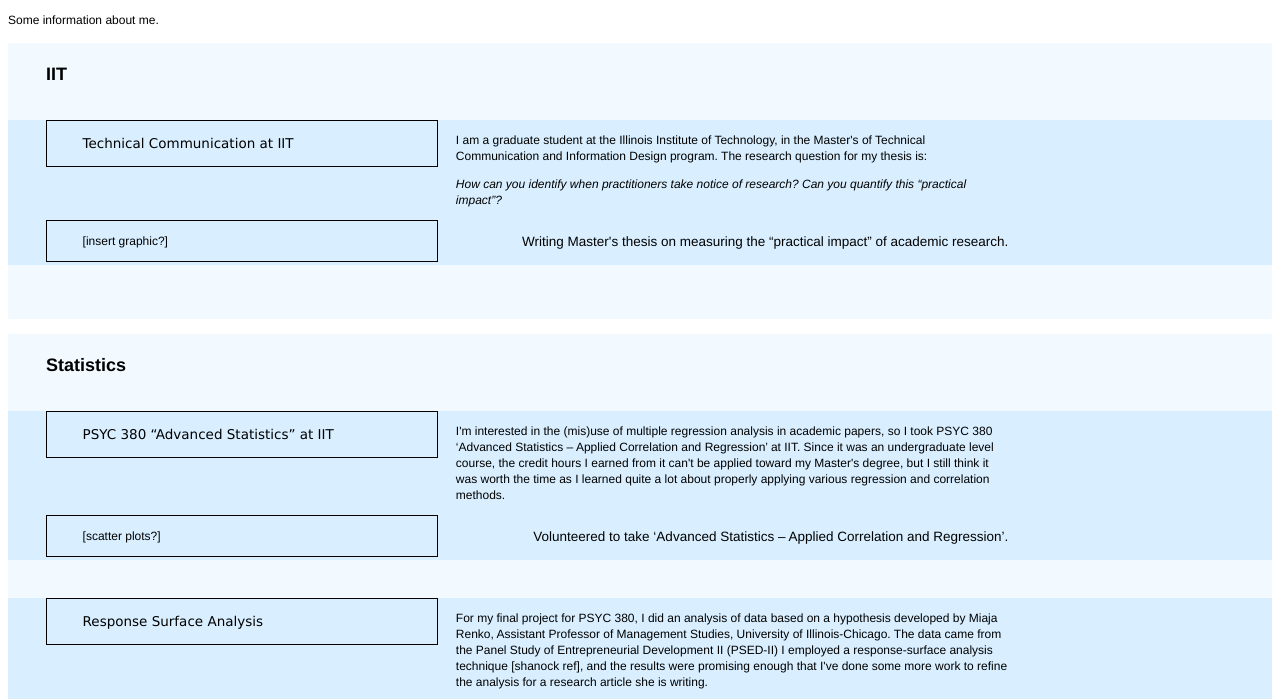
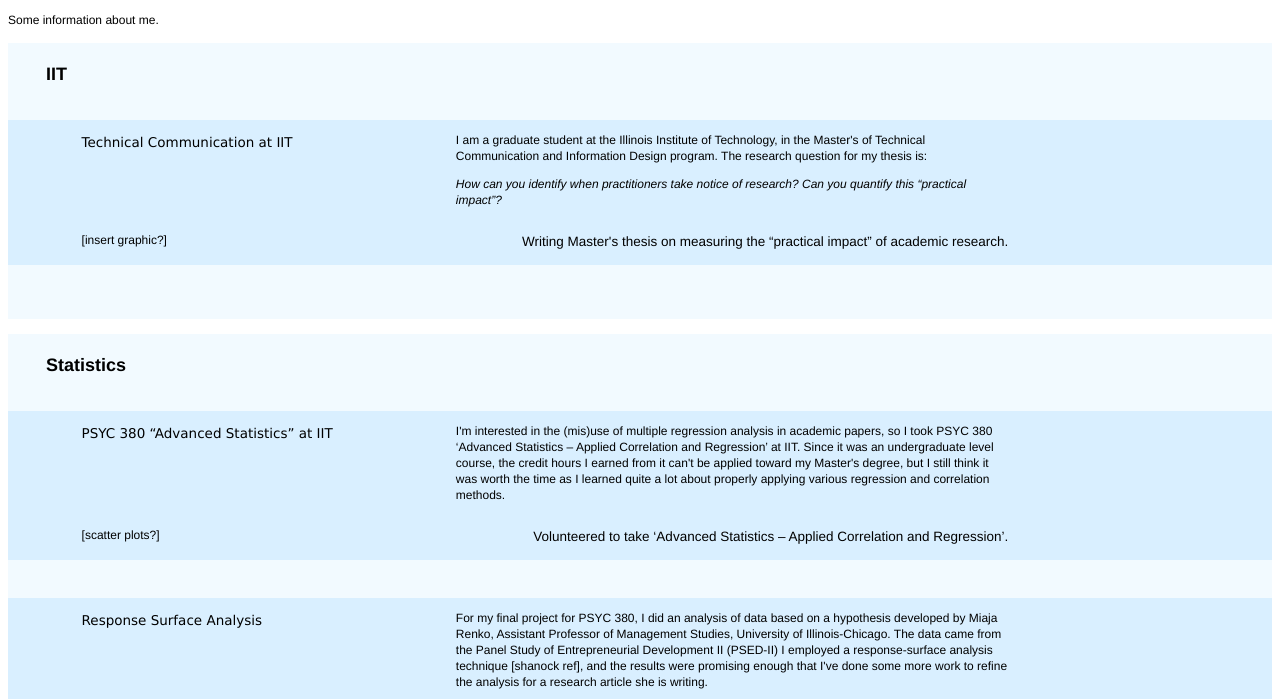
Before and after one commit to mfreema5/mfreema5.github.io, a plain HTML site: page index.html in a window 1280 px wide. Shown: the part 48-747 px from the top of the page. Drawn offline with Linux system fonts and the light colour scheme.

Commit message:
Forgot to remove debugging borders.

```diff
--- a/css/screen.css
+++ b/css/screen.css
@@ -28,7 +28,6 @@ abbr,acronym { border-bottom: 1px dotted; cursor: help; }
 
 body {
   font-family:  Helvetica, "Liberation Sans Narrow", Arial, sans-serif;
-  /* font-family: "Arial Narrow", Arial, sans-serif; */
   font-size: 0.75em;
   line-height: 1.333em;
 }
@@ -121,10 +120,6 @@ article h2 {
   margin-left: 1.5%;
 }
 
-/*article Typography: Paragraphs*/
-article p {
-}
-
 /*main Typography: Links*/
 main a {
 }
@@ -156,7 +151,6 @@ main a:focus {
       width: 33%;
       padding-left: 3%;
       padding-right: 1.5%;
-      border: 1px solid black;
     }
     .col-2 {
       float: left;
@@ -179,7 +173,6 @@ main a:focus {
 	  }
 }
 
-
 @media all and ( max-width: 599px ) {
 
 /* Fall-back image replacement */
```
